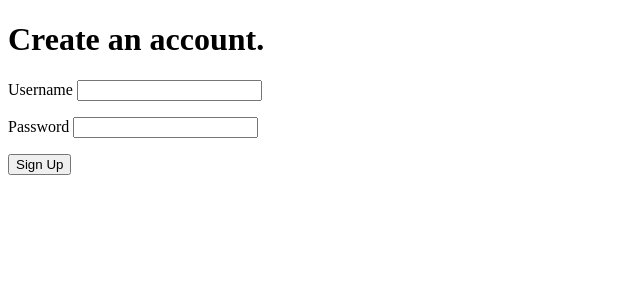
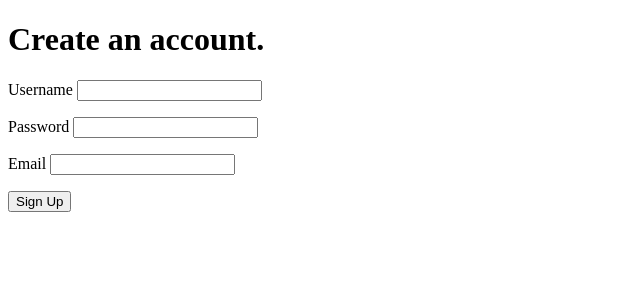
Before and after one commit to jgdevelopment/Odin, a Django app: page /main/create_account/ in a window 1280 px wide. Shown: the top 300 px of the page, without its empty margins (0-640 px from the left). Run offline with Django 3.2, Linux system fonts and the light colour scheme; style sheets or scripts are compiled from the project's sources; parts of the project's set-up code (start-up, migrations or seed data) failed here and were passed over; some libraries are stand-ins or nearby versions.

Commit message:
added create account functionality

```diff
--- a/accounts/templates/accounts/create_account.html
+++ b/accounts/templates/accounts/create_account.html
@@ -3,15 +3,20 @@
 {% block title %}Sign Up{% endblock %}
 
 {% block content %}
+
+{% if user_exists %}
+<p>A user with that email address or username already exists.</p>
+{% endif %}
+
 <h1>Create an account.</h1>
-<form action="{% url 'home'%}" method = "get">
-<!---<form method="post">
--->
+<form method="post">
 {% csrf_token %}
 <p><label for="username">Username</label>
     <input id="username" type="text" name="username" maxlength="20" /></p>
 <p><label for="password">Password</label>
     <input id="password" type="password" name="password" /></p>
+<p><label for="email">Email</label>
+    <input id="email" type="email" name="email" /></p>
 <input type="submit" value="Sign Up"/>
 </form>
 
--- a/accounts/views.py
+++ b/accounts/views.py
@@ -1,11 +1,28 @@
 from django.shortcuts import render
 from django.http import HttpResponse
+from django.contrib.auth.models import User
+from django.shortcuts import redirect
 
 def index(request):
     return create_account(request)
 
 def create_account(request):
-    return render(request, 'accounts/create_account.html', {})
+    def render_page(user_exists=False):
+        params = {'user_exists': user_exists}
+        return render(request, 'accounts/create_account.html', params)
+
+    if request.method == 'POST':
+        username = request.POST.get('username')
+        password = request.POST.get('password')
+        email = request.POST.get('email')
+
+        if User.objects.filter(username=username).exists() or User.objects.filter(email=email).exists():
+            return render_page(user_exists=True)
+        else:
+            user = User.objects.create_user(username, email, password)
+            return redirect('http://google.com/')
+    else:
+        return render_page()
 
 def home(request):
     return render(request, 'accounts/home.html', {})
```
Also changed, not shown: db.sqlite3.
